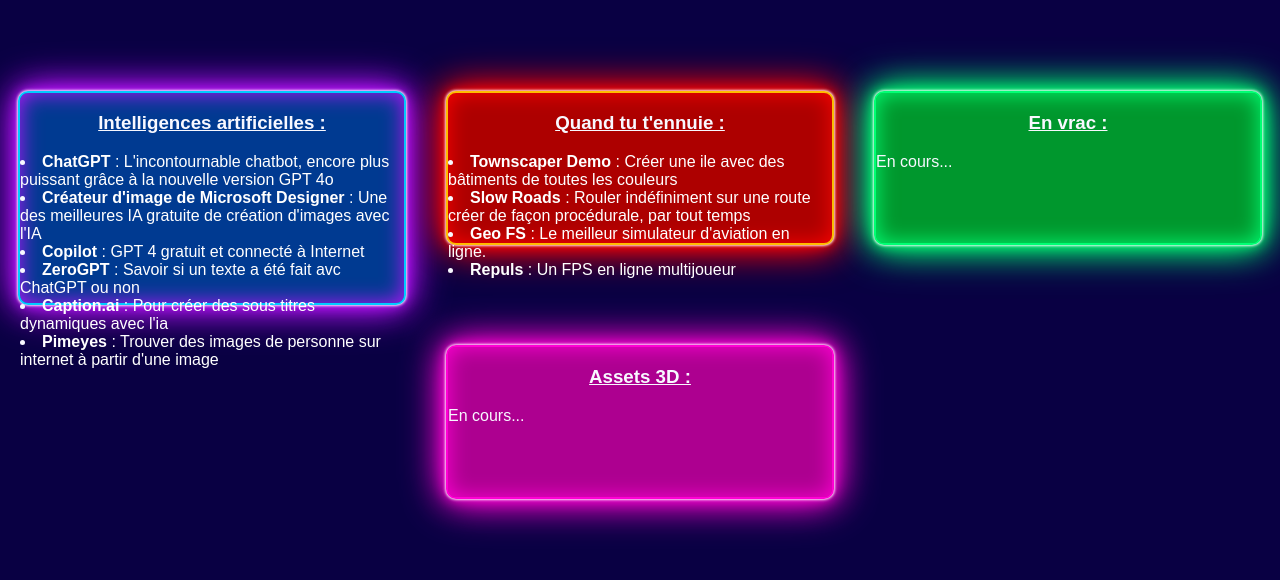
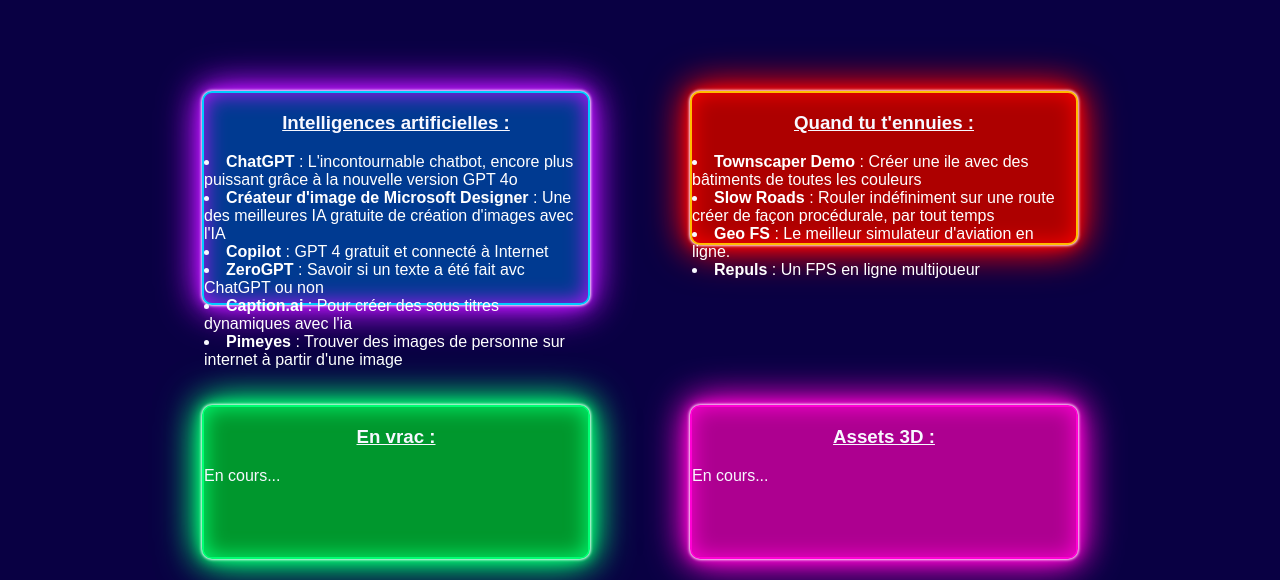
Before and after one commit to TheStudio222/Studio22-SiteWeb, a plain HTML site: page sites.html in a window 1280 px wide. Shown: the part 220-800 px from the top of the page. Drawn offline with Linux system fonts and the light colour scheme.

Commit message:
rectifs du 05/07/2024

```diff
--- a/sites.html
+++ b/sites.html
@@ -37,7 +37,7 @@
             <li><a href="https://pimeyes.com/en"><strong>Pimeyes</strong> : Trouver des images de personne sur internet à partir d'une image</a></li>
         </div>
         <div id="sites_ennui">
-            <h3>Quand tu t'ennuie :</h3>
+            <h3>Quand tu t'ennuies :</h3>
             <li><a href="https://www.bing.com/ck/a?!&&p=57c291898cda8e83JmltdHM9MTcxODY2ODgwMCZpZ3VpZD0zMDg0MDUyYS1hODBlLTZjN2QtMzVjNC0xMTZiYTkwODZkNTkmaW5zaWQ9NTIxMQ&ptn=3&ver=2&hsh=3&fclid=3084052a-a80e-6c7d-35c4-116ba9086d59&psq=townscaper&u=a1aHR0cHM6Ly9vc2thcnN0YWxiZXJnLmNvbS9Ub3duc2NhcGVyLw&ntb=1"><strong>Townscaper Demo</strong> : Créer une ile avec des bâtiments de toutes les couleurs</a></li>
             <li><a href="https://www.bing.com/images/create?FORM=GENILP"><strong>Slow Roads</strong> : Rouler indéfiniment sur une route créer de façon procédurale, par tout temps</a></li>
             <li><a href="https://www.geo-fs.com/"><strong>Geo FS</strong> : Le meilleur simulateur d'aviation en ligne.</a></li>
--- a/styles.css
+++ b/styles.css
@@ -210,7 +210,7 @@ header {
 
 #sites {
   display: flex;
-  gap: 40px; /* Espace entre les deux divisions */
+  gap: 100px; /* Espace entre les deux divisions */
   flex-wrap: wrap;
   justify-content: center;
 }
```
Also changed, not shown: index.html (+1 -1 lines).
